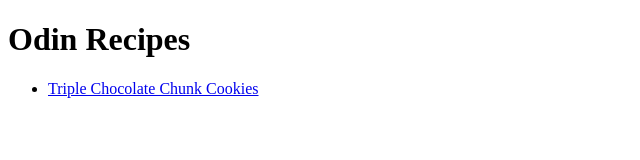
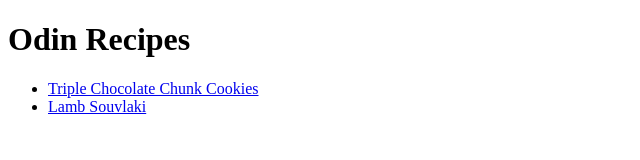
Before and after one commit to Shm-ff/odin-recipes, a plain HTML site: page index.html in a window 1280 px wide. Shown: the whole page, without its empty margins (0-640 px from the left). Drawn offline with Linux system fonts and the light colour scheme.

Commit message:
Update list of recipes available

```diff
--- a/index.html
+++ b/index.html
@@ -9,6 +9,7 @@
     <h1>Odin Recipes</h1>
     <ul>
         <li><a href="./recipes/triple-chocolate-chunk-cookies.html">Triple Chocolate Chunk Cookies</a></li>
+        <li><a href="./recipes/lamb-souvlaki.html">Lamb Souvlaki</a></li>
     </ul>
 </body>
 
```
